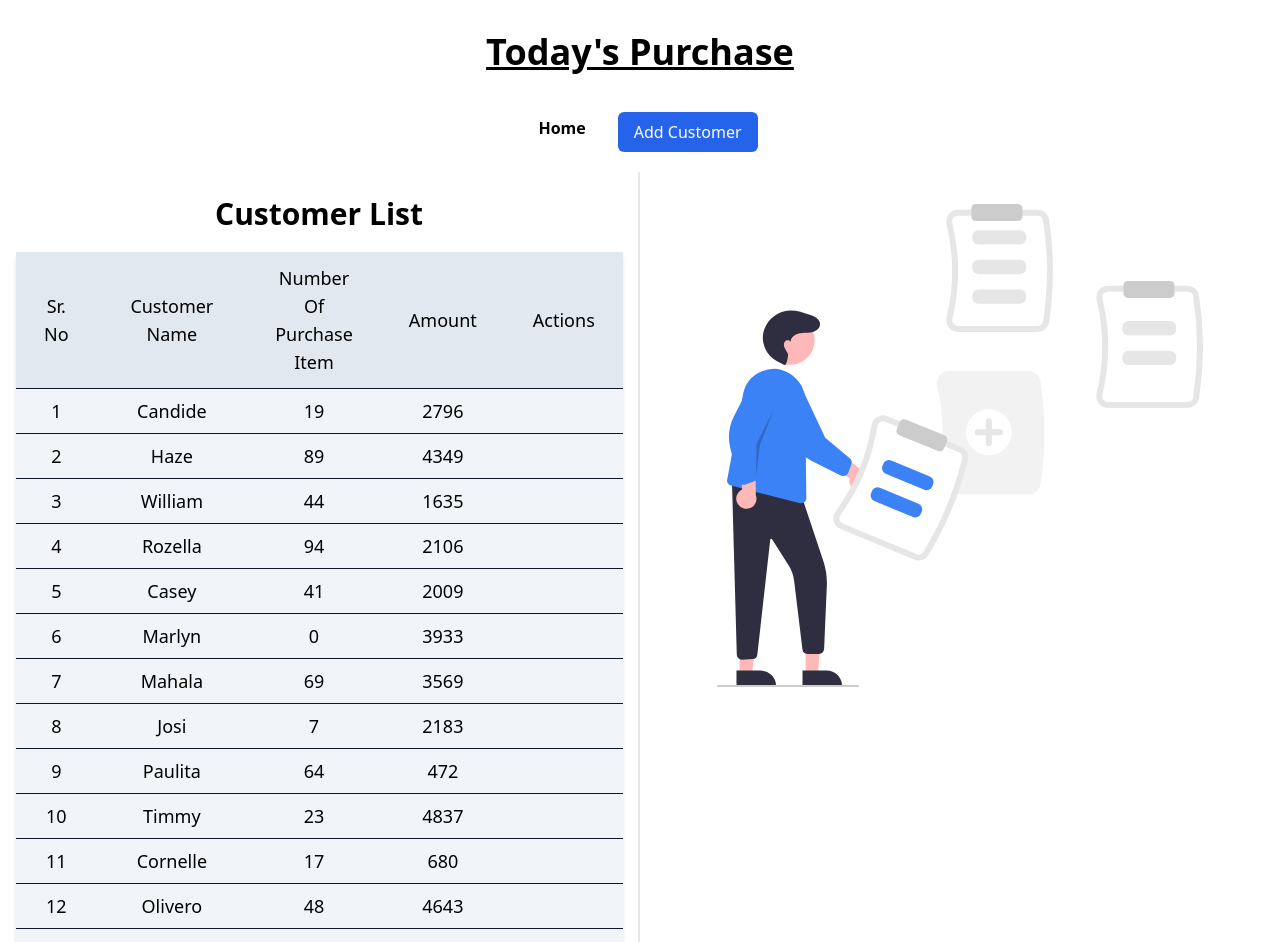
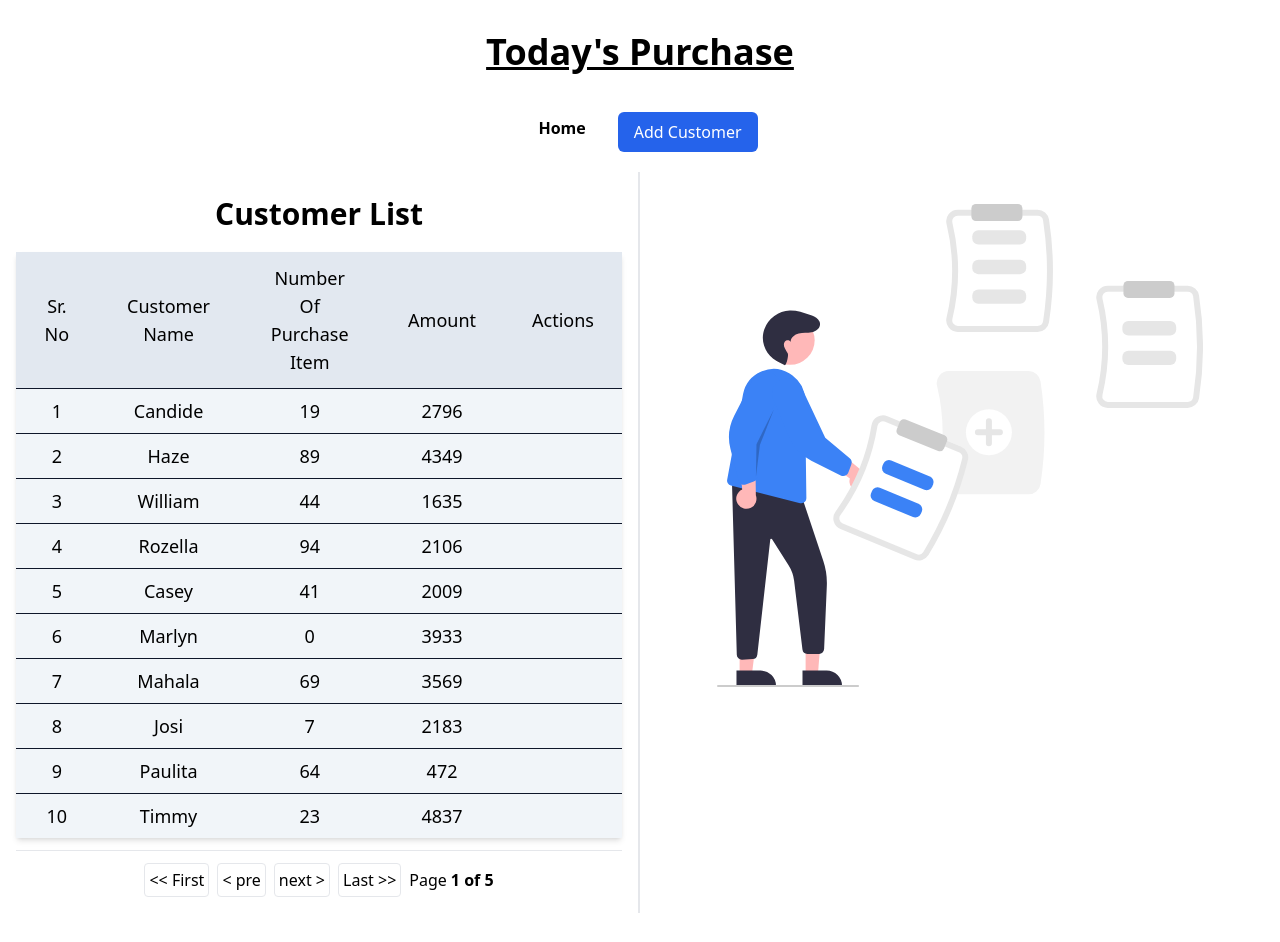
Before and after one commit to amarphule/my-shop-tanstack, a React (Vite) app in the folder my-shop-tanstack/: page / in a window 1280 px wide. Shown: the top 942 px of the page. After the commit the page ends 913 px from the top, so only its background shows below. Built offline with nearby package versions, Linux system fonts and the light colour scheme; data requests are answered from the project's data file.

Commit message:
feat: add pagination table

```diff
--- a/my-shop-tanstack/src/components/CustomerTable/CustomerTable.jsx
+++ b/my-shop-tanstack/src/components/CustomerTable/CustomerTable.jsx
@@ -4,6 +4,7 @@ import {
   useReactTable,
   getCoreRowModel,
   flexRender,
+  getPaginationRowModel,
 } from "@tanstack/react-table";
 import { columns } from "./columns.jsx";
 import { useMemo } from "react";
@@ -12,6 +13,8 @@ const CustomerTable = () => {
   const { isLoading, data, error } = useQuery({
     queryKey: ["customers"],
     queryFn: fetchCustomers,
+    // Ensure initial data is always an array to avoid undefined issues
+    initialData: [],
   });
 
   const customerTableColumn = useMemo(() => columns, []);
@@ -21,6 +24,7 @@ const CustomerTable = () => {
     columns: customerTableColumn,
     data: customerData,
     getCoreRowModel: getCoreRowModel(),
+    getPaginationRowModel: getPaginationRowModel(),
   });
 
   return (
@@ -74,6 +78,36 @@ const CustomerTable = () => {
           </tbody>
         </table>
       )}
+      <hr />
+      <div className="flex justify-center items-center gap-2">
+        <button
+          className="border rounded p-1"
+          onClick={() => tableInstance.firstPage()}
+          disabled={!tableInstance.getCanPreviousPage()}
+        >{`<< First`}</button>
+        <button
+          className="border rounded p-1"
+          onClick={() => tableInstance.previousPage()}
+          disabled={!tableInstance.getCanPreviousPage()}
+        >{`< pre`}</button>
+        <button
+          className="border rounded p-1"
+          onClick={() => tableInstance.nextPage()}
+          disabled={!tableInstance.getCanNextPage()}
+        >{`next >`}</button>
+        <button
+          className="border rounded p-1"
+          onClick={() => tableInstance.lastPage()}
+          disabled={!tableInstance.getCanNextPage()}
+        >{`Last >>`}</button>
+        <span className="flex items-center gap-1">
+          <div>Page</div>
+          <strong>
+            {tableInstance.getState().pagination.pageIndex + 1} of{" "}
+            {tableInstance.getPageCount().toLocaleString()}
+          </strong>
+        </span>
+      </div>
     </>
   );
 };
```
